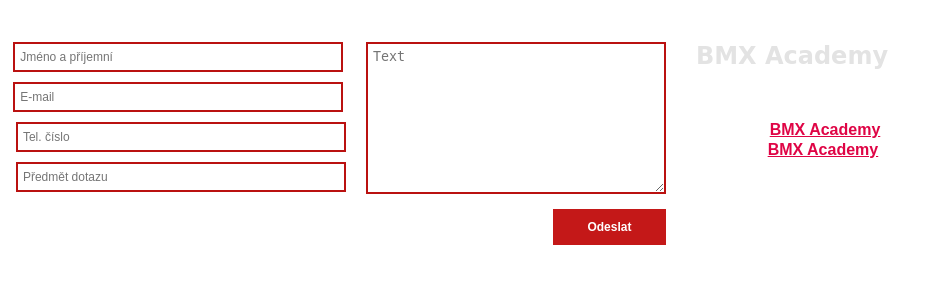
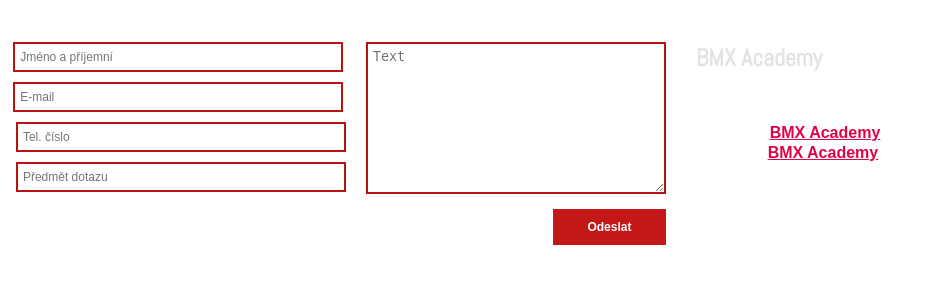
Before and after one commit to mvtgun/bmxacademy2013, a Django app: page /contact/ in a window 1280 px wide. Shown: the top 300 px of the page, without its empty margins (0-937 px from the left). Run offline with Django 3.2, Linux system fonts and the light colour scheme.

Commit message:
add fonts to iframe

```diff
--- a/apps/bmxacademy/templates/bmxacademy/iframe.html
+++ b/apps/bmxacademy/templates/bmxacademy/iframe.html
@@ -1,5 +1,6 @@
 <link rel="stylesheet" href="{{STATIC_URL}}bmxacademy/css/screen.css" media="screen"/>
 <link rel="stylesheet" href="{{STATIC_URL}}bmxacademy/css/slide.css"/>
+<link href='http://fonts.googleapis.com/css?family=Abel' rel='stylesheet' type='text/css'>
 <style type="text/css">
 body {background: none ;}
 .form .pole {
```
